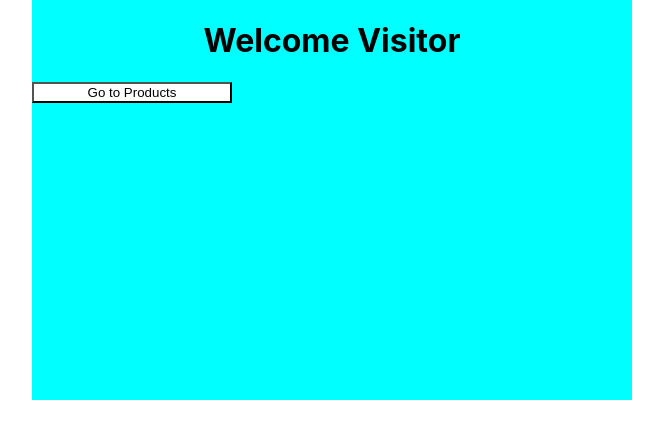
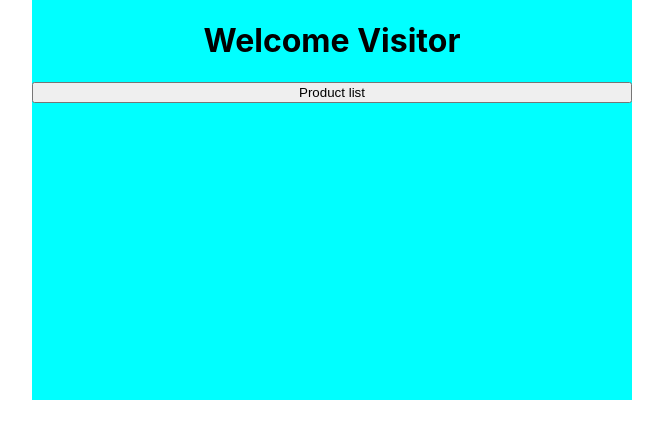
Before and after one commit to sabrina2712/spa-router-params-products-list-sabrina2712, a React (Create React App) app: page / in a window 1280 px wide. Shown: the top 438 px of the page, without its empty margins (308-971 px from the left). Built offline with nearby package versions, Linux system fonts and the light colour scheme.

Commit message:
add production button functionality

```diff
--- a/src/pages/home.js
+++ b/src/pages/home.js
@@ -1,16 +1,25 @@
 import React, { Component } from "react";
 import "./home.css";
 
+import { Route } from "react-router-dom";
+
 export default class Home extends Component {
-  onClickHandler = () => {};
   render() {
     return (
       <div>
         <div className="container">
           <h1 className="header">Welcome Visitor</h1>
-          <button className="product-button" onClick={this.onClickHandler}>
-            Go to Products
-          </button>
+          <Route
+            render={({ history }) => (
+              <button
+                onClick={() => {
+                  history.push("/products");
+                }}
+              >
+                Product list
+              </button>
+            )}
+          />
         </div>
       </div>
     );
--- a/src/pages/products.js
+++ b/src/pages/products.js
@@ -32,11 +32,15 @@ export default class Products extends Component {
       return { data: data };
     });
   };
+
+  onResetHandler = () => {
+    this.setState({ data: data });
+  };
   render() {
     let data = this.state.data;
     return (
       <div>
-        <button>Reset</button>
+        <button onClick={this.onResetHandler}>Reset</button>
         <button onClick={this.onAscendingClick}>Ascending</button>
         <button onClick={this.onDescendingClick}>Descending</button>
         <div className="product-header" onClick={this.onClickHandler}>
```
